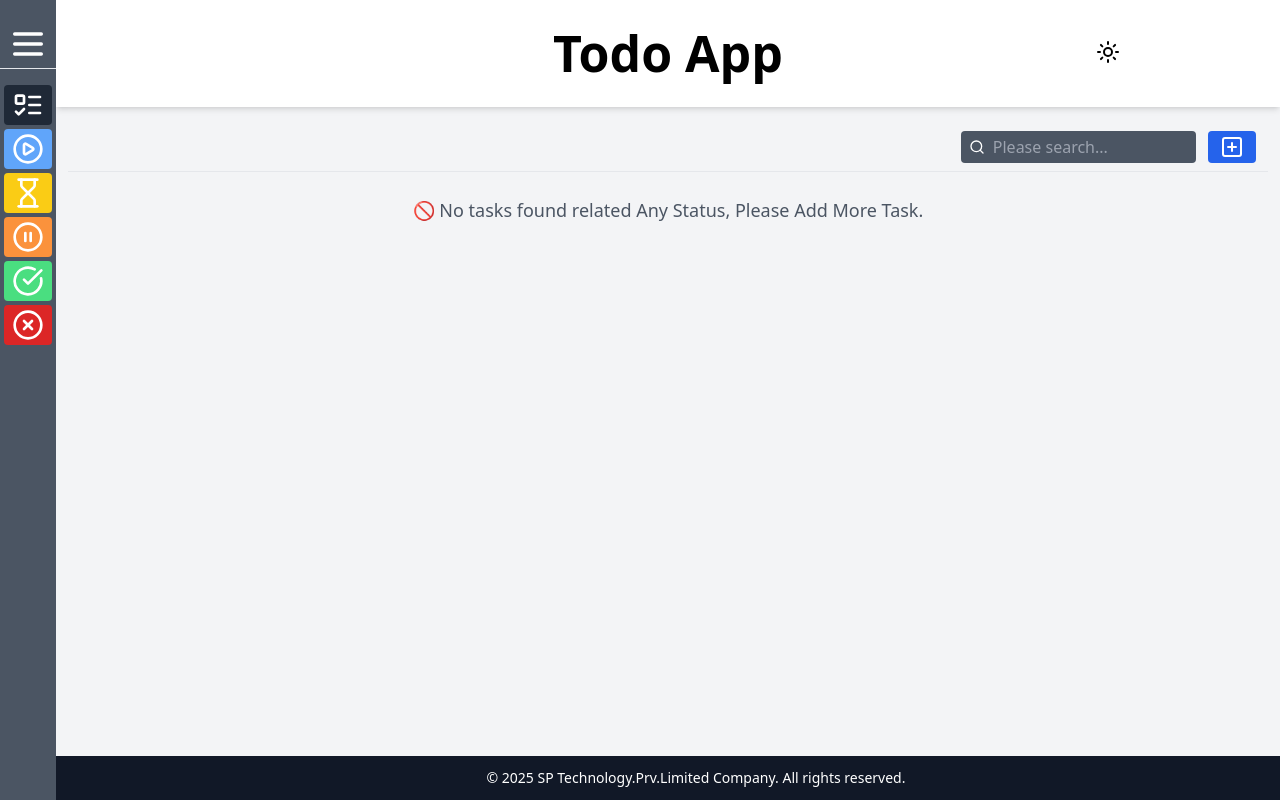
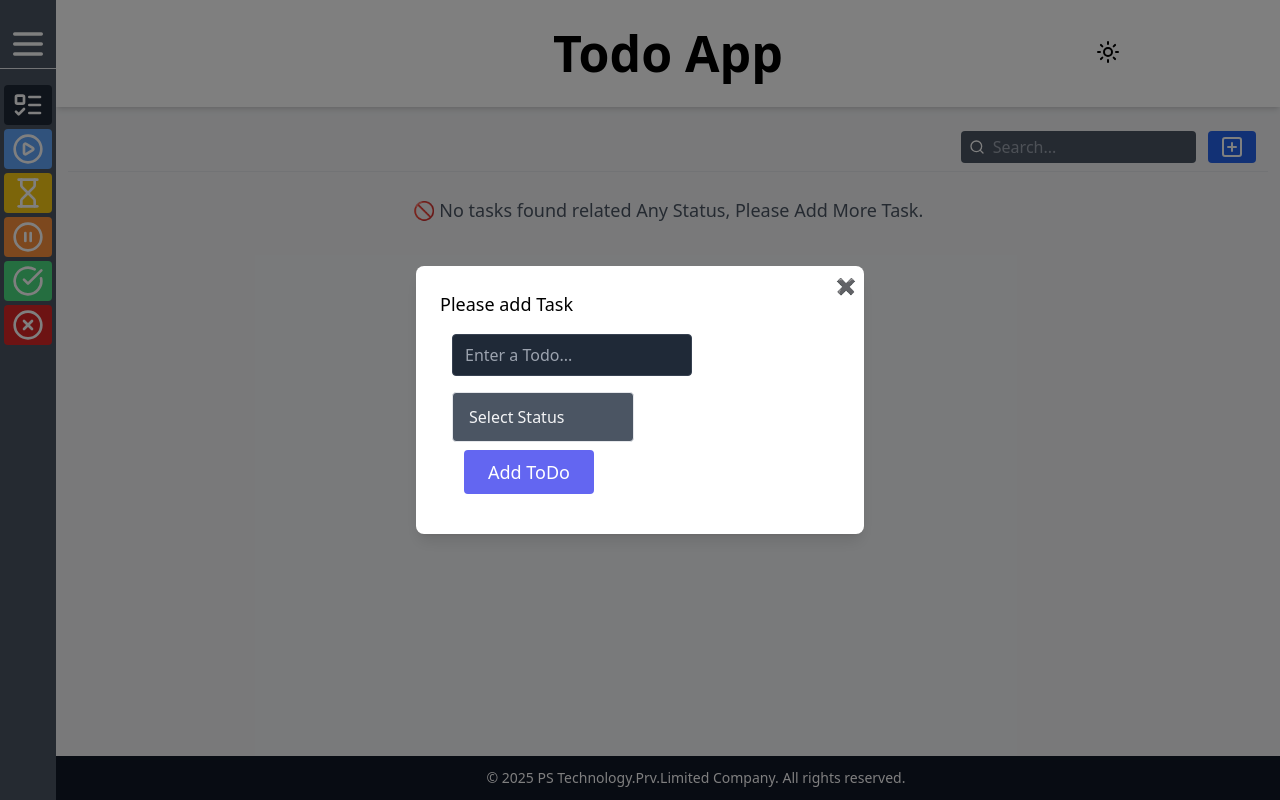
Before and after one commit to pavan-ade/ToDoApp, a React (Vite) app in the folder RedexToolToDo/: page /addTodo in a window 1280 px wide. Before the commit this address led to /. Built offline with nearby package versions, Linux system fonts and the light colour scheme.

Commit message:
[pavan-ade] : handlined routing end to end

```diff
--- a/RedexToolToDo/src/components/closeButton/CloseButton.jsx
+++ b/RedexToolToDo/src/components/closeButton/CloseButton.jsx
@@ -1,13 +1,18 @@
-import React from "react";
 import { Link } from "react-router-dom";
+import { useNavigate } from "react-router-dom";
 
-const CloseButton = ({path}) => {
+const CloseButton = () => {
+  const navigate = useNavigate();
+  const handleClosePop = () => {
+    navigate(-1);
+  };
   return (
-    <Link to={path??"/"}>
-      <button className="absolute top-2 right-2 text-gray-500 hover:text-gray-700">
-        ✖
-      </button>
-    </Link>
+    <button
+      className="absolute top-2 right-2 text-gray-500 hover:text-gray-700"
+      onClick={handleClosePop}
+    >
+      ✖
+    </button>
   );
 };
 
--- a/RedexToolToDo/src/components/footer/Footer.jsx
+++ b/RedexToolToDo/src/components/footer/Footer.jsx
@@ -5,7 +5,7 @@ const Footer = () => {
     <footer className="fixed bottom-0 w-full bg-gray-900 text-white py-3">
       <div className="container mx-auto text-center">
         <p className="text-sm">
-          © {new Date().getFullYear()} SP Technology.Prv.Limited Company. All
+          © {new Date().getFullYear()} PS Technology.Prv.Limited Company. All
           rights reserved.
         </p>
       </div>
--- a/RedexToolToDo/src/components/searchUI/SearchUI.jsx
+++ b/RedexToolToDo/src/components/searchUI/SearchUI.jsx
@@ -11,7 +11,7 @@ const SearchUI = ({ searchValue, setSearchValue }) => {
         <input
           type="text"
           onChange={(e) => setSearchValue(e.target.value)}
-          placeholder={`Please search...`}
+          placeholder={`Search...`}
           className="w-full py-1 px-2 pl-8 border-0 outline-none bg-gray-600 text-white dark:bg-white dark:text-black rounded"
           value={searchValue}
         />
--- a/RedexToolToDo/src/components/todoList/TodoLists.jsx
+++ b/RedexToolToDo/src/components/todoList/TodoLists.jsx
@@ -27,7 +27,6 @@ const TodoLists = () => {
         setTodoLists(searchedTask);
       } else if (!searchValue.trim()) {
         setTodoLists(todos);
-        navigate("/");
       }
     }, 500);
 
--- a/RedexToolToDo/src/pages/addTodo/AddTodo.jsx
+++ b/RedexToolToDo/src/pages/addTodo/AddTodo.jsx
@@ -29,23 +29,28 @@ const AddTodo = ({ editTodo, onClose }) => {
 
   const handleSubmit = (e) => {
     e.preventDefault();
-    const trimmed = input.trim();
+    const trimedTask = input.trim();
 
-    if (!trimmed) {
+    if (!trimedTask) {
       setError("Todo cannot be empty!");
       return;
     }
 
     if (editTodo?.id) {
-      dispatch(updateTodo({ id: editTodo.id, task: trimmed, status }));
+      dispatch(updateTodo({ id: editTodo.id, task: trimedTask, status }));
     } else {
-      dispatch(addTodo({ task: trimmed, status }));
+      dispatch(
+        addTodo({
+          task: trimedTask,
+          status: status === "Select Status" ? null : status,
+        })
+      );
     }
 
     if (onClose) onClose();
     setInput("");
     setError("");
-    navigate("/");
+    navigate(-1);
   };
 
   return (
--- a/RedexToolToDo/src/pages/delateTodo/DelateTodo.jsx
+++ b/RedexToolToDo/src/pages/delateTodo/DelateTodo.jsx
@@ -16,9 +16,12 @@ const DelateTodo = () => {
     setUpdateTodo(todo);
   }, [param.id, todo]);
 
+  const handleClosePop = () => {
+    navigate(-1);
+  };
   const handleDelete = () => {
     dispatch(removeTodo(updateTodo.id));
-    navigate("/");
+    navigate(-1);
   };
   return (
     <div className="fixed inset-0 bg-black bg-opacity-50 flex justify-center items-center z-50">
@@ -33,7 +36,7 @@ const DelateTodo = () => {
             Yes
           </button>
           <button
-            onClick={() => navigate("/")}
+            onClick={handleClosePop}
             className="text-white bg-green-500 border-0 py-1 px-4 mx-2 focus:outline-none hover:bg-green-600 rounded text-md"
           >
             No
--- a/RedexToolToDo/src/pages/todoStatus/TodoStatus.jsx
+++ b/RedexToolToDo/src/pages/todoStatus/TodoStatus.jsx
@@ -19,7 +19,7 @@ const TodoStatus = () => {
   const handleStatus = () => {
     // console.log(JSON.stringify(todo));
     dispatch(updateTodo(todo));
-    navigator("/");
+    navigator(-1);
   };
 
   useEffect(() => {
--- a/RedexToolToDo/src/pages/updateToDo/UpdateTodo.jsx
+++ b/RedexToolToDo/src/pages/updateToDo/UpdateTodo.jsx
@@ -1,7 +1,7 @@
 import React, { useEffect } from "react";
 import { useState } from "react";
 import AddTodo from "../addTodo/AddTodo";
-import { Link, useParams } from "react-router-dom";
+import { useParams } from "react-router-dom";
 import { useSelector } from "react-redux";
 import CloseButton from "../../components/closeButton/CloseButton";
 
```
